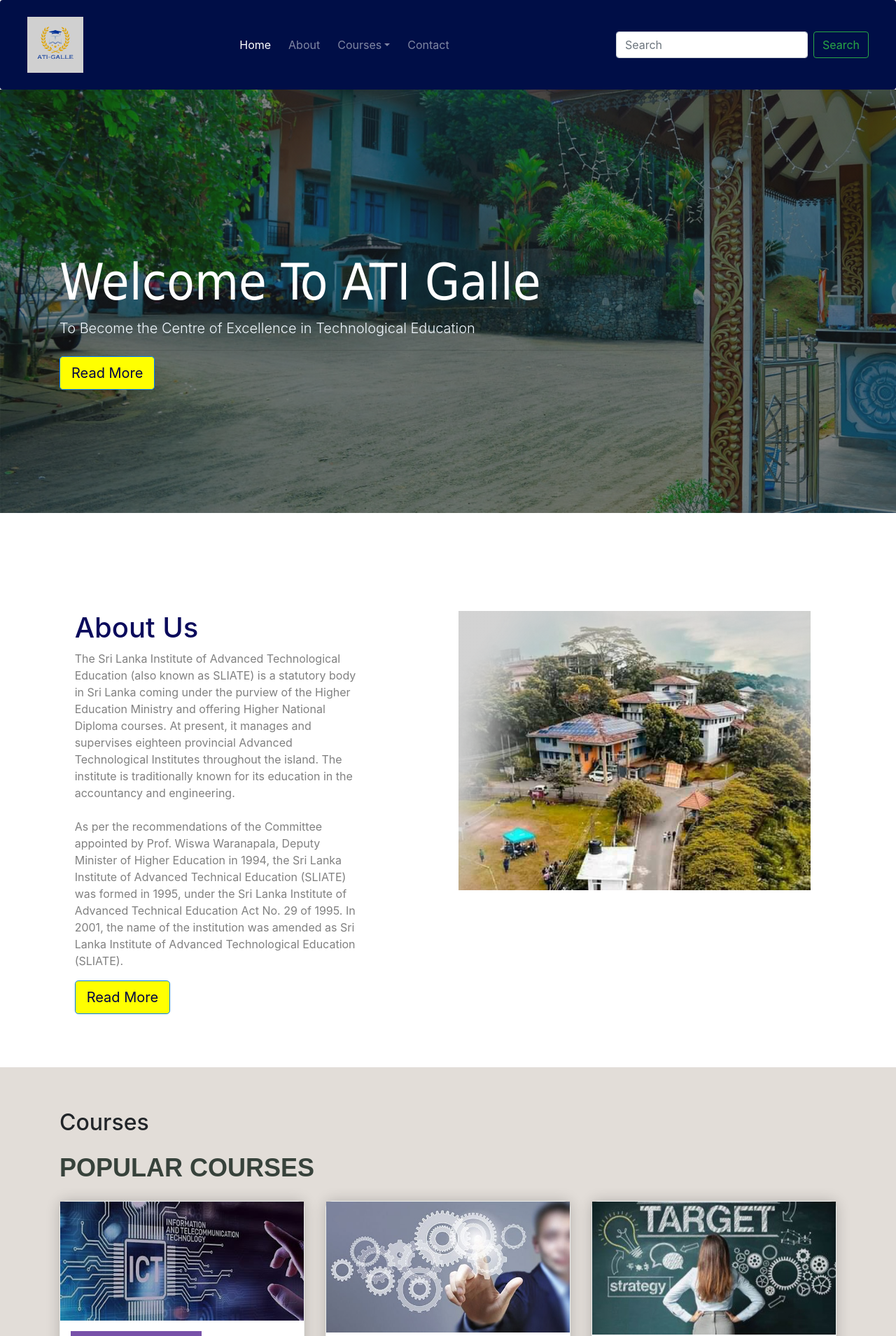
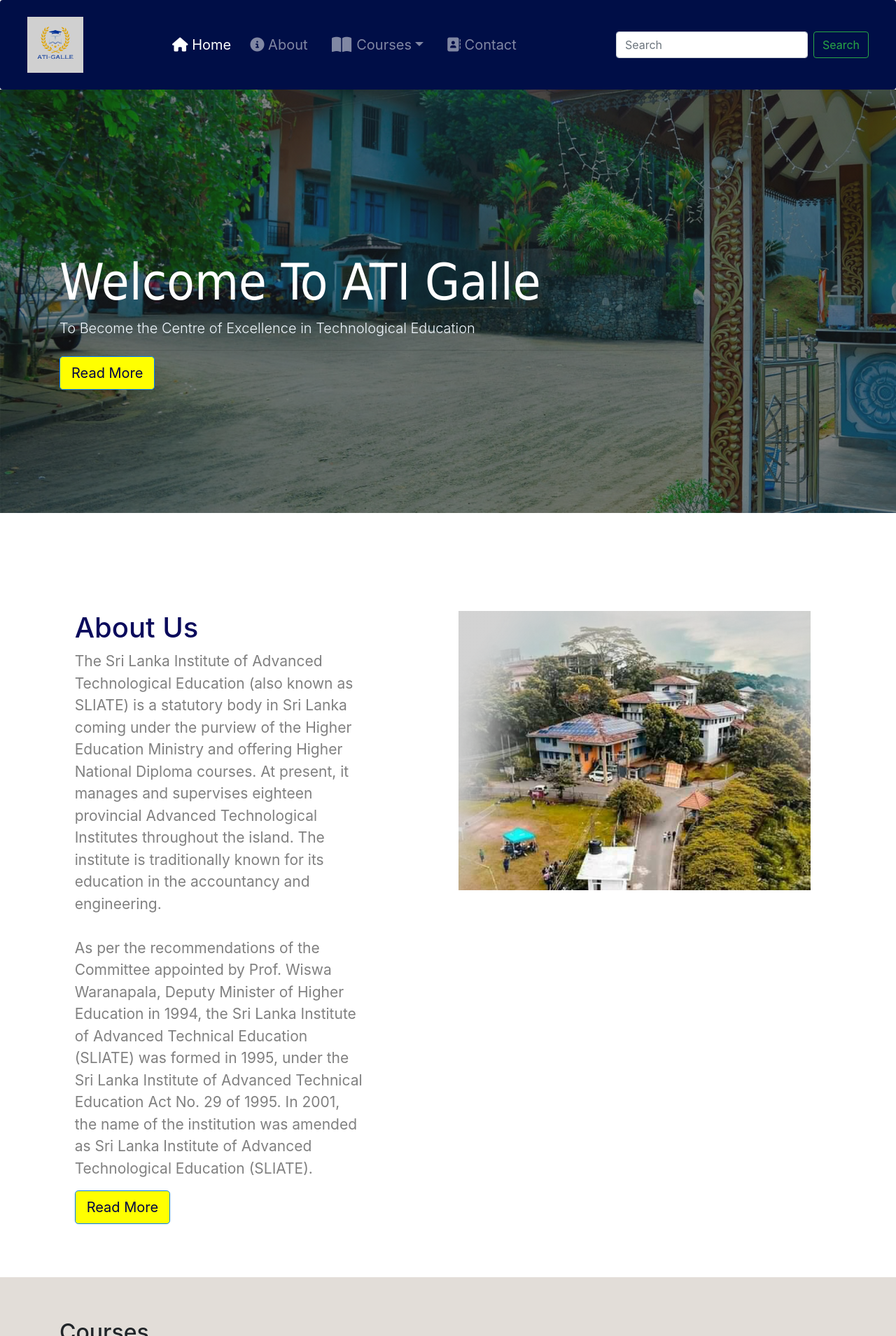
Before and after one commit to KVMSANDEEPA/Individual-project-sem1, a PHP site: page / in a window 1280 px wide. Shown: the top 1909 px of the page at 70% size. Run offline with PHP 8.4, Linux system fonts and the light colour scheme.

Commit message:
some updates

```diff
--- a/assets/css/index.css
+++ b/assets/css/index.css
@@ -9,6 +9,7 @@
 }
 .navbar{
     background-color: #000e47;
+    font-size: 20px;
 }
 .display-3{
     color: white;
--- a/index.html
+++ b/index.html
@@ -33,6 +33,12 @@
   justify-content: space-evenly;
   display: flex;
 }
+.fw-link ul li{
+  text-decoration: none;
+}
+.about-text{
+  font-size: 21px;
+}
     </style>
   </head>
   <body>
@@ -47,14 +53,14 @@
           <a class="navbar-brand col-lg-0 me-0" id="logo" href="index.html"><img src="assets/img/LOGOATI.png" width="80px"></a>
           <ul class="navbar-nav col-lg-6 justify-content-lg-center">
             <li class="nav-item">
-              <a class="nav-link active" aria-current="page" href="index.html">Home</a>
+              <a class="nav-link active" aria-current="page" href="index.html"><i class="fa fa-home" aria-hidden="true"></i>&nbsp;Home</a>
             </li>
             <li class="nav-item">
-              <a class="nav-link" href="about.html">&nbsp;&nbsp;About</a>
+              <a class="nav-link" href="about.html">&nbsp;&nbsp;<i class="fa fa-info-circle" aria-hidden="true"></i> About</a>
             </li>
 
             <li class="nav-item dropdown">
-              <a class="nav-link dropdown-toggle" href="courses.html" id="dropdownId" data-toggle="dropdown" aria-haspopup="true" aria-expanded="false">&nbsp;&nbsp;Courses</a>
+              <a class="nav-link dropdown-toggle" href="courses.html" id="dropdownId" data-toggle="dropdown" aria-haspopup="true" aria-expanded="false">&nbsp;&nbsp; <i class="fas fa-book-open fa-lg fa-fw"></i> Courses</a>
               <div class="dropdown-menu" aria-labelledby="dropdownId">
                    <a class="dropdown-item p-3" href="courses.html">All Courses</a>
                     <a class="dropdown-item p-3" href="IT.html">Information Technology</a>
@@ -69,7 +75,7 @@
               </div>
             </li>
             <li class="nav-item">
-              <a class="nav-link" href="contact.html">&nbsp;&nbsp;Contact </a>
+              <a class="nav-link" href="contact.html">&nbsp;&nbsp; <i class="fa fa-address-book" aria-hidden="true"></i> Contact </a>
             </li>
 
       </ul>
@@ -209,11 +215,11 @@
                   <h5 class="text-white">Quick Links</h5>
               </div>
               <div class="fw-link">
-                  <ul>
-                      <li><a href="index.html" class="text-white">Home </a></li>
-                      <li><a href="about.html" class="text-white">About Us</a></li>
-                      <li><a href="courses.html" class="text-white">Courses</a></li>
-                      <li><a href="contact.html" class="text-white">Contact</a></li>
+                  <ul type="none">
+                      <li id="link"><a href="index.html" class="text-white"><i class="fa fa-home fa-lg fa-fw" aria-hidden="true"></i>&nbsp;Home </a></li>
+                      <li id="link"><a href="about.html" class="text-white"><i class="fas fa-info-circle  fa-lg fa-fw  "></i> &nbsp;About Us</a></li>
+                      <li id="link"><a href="courses.html" class="text-white"><i class="fas fa-book-open fa-lg fa-fw"></i> &nbsp;Courses</a></li>
+                      <li id="link"><a href="contact.html" class="text-white"><i class="fa fa-address-book fa-lg fa-fw" aria-hidden="true"></i>&nbsp; Contact</a></li>
                   </ul>
               </div>
           </div>
```
